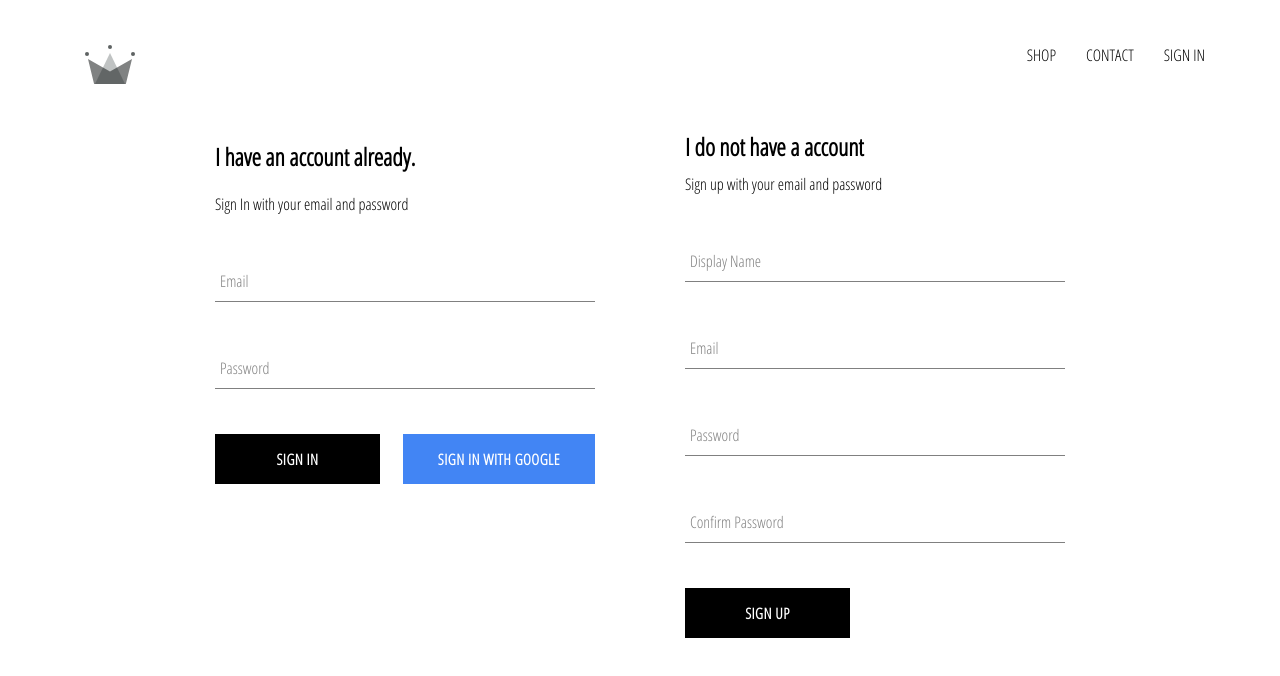
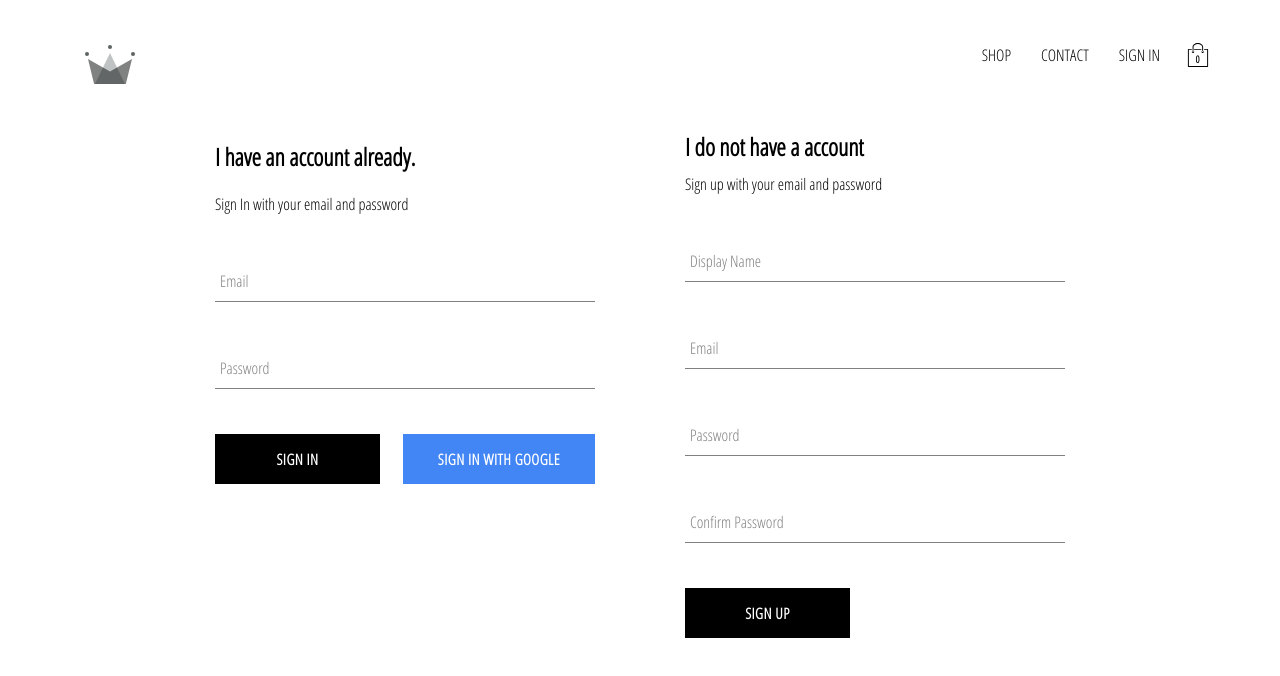
Before and after one commit to Fysl/shopping-react, a React (Create React App) app: page /signin in a window 1280 px wide. Shown: the top 676 px of the page. Built offline with nearby package versions, Linux system fonts and the light colour scheme; no server answers.

Commit message:
toggle Cart Added

```diff
--- a/src/components/Header/header.component.jsx
+++ b/src/components/Header/header.component.jsx
@@ -5,9 +5,11 @@
 import '../Header/header.styles.scss'
 import { ReactComponent as Logo } from '../../assets/crown.svg'
 import { auth } from '../../firebase/firebase.util'
+import CartIcon from '../cart-icon/cart-icon.component'
+import CartDropDown from '../cart-dropdown/cart-dropdown.component'
 
 
-const Header = ({ currentUser }) => (
+const Header = ({ currentUser,hidden }) => (
     <div className='header'>
         <Link className='logo-container' to="/">
             <Logo className='logo' />
@@ -24,12 +26,18 @@
           SIGN IN
         </Link>
       )}
+      <CartIcon />
         </div>
+        {
+          hidden ? null:<CartDropDown />
+        }
+
     </div>
 )
-const  mapStateToProps = (state) => ({
+const  mapStateToProps = ({user:{currentUser},cart:{hidden}}) => ({
 
-       currentUser:state.user.currentUser
+       currentUser,
+       hidden
 
 })
 
--- /dev/null
+++ b/src/components/cart-dropdown/cart-dropdown.component.jsx
@@ -0,0 +1,14 @@
+import React from 'react'
+
+import CustomButton from '../custom-button/custom-button.component'
+
+import './cart-dropdown.styles.scss'
+
+const CartDropDown =()=>(
+    <div className='cart-dropdown'>
+        <div className='cart-items' />
+      <CustomButton>Go To CheckOut</CustomButton>
+    </div>
+)
+
+export default CartDropDown;
--- /dev/null
+++ b/src/components/cart-dropdown/cart-dropdown.styles.scss
@@ -0,0 +1,24 @@
+.cart-dropdown {
+    position: absolute;
+    width: 240px;
+    height: 340px;
+    display: flex;
+    flex-direction: column;
+    padding: 20px;
+    border: 1px solid black;
+    background-color: white;
+    top: 90px;
+    right: 40px;
+    z-index: 5;
+
+    .cart-items {
+      height: 240px;
+      display: flex;
+      flex-direction: column;
+      overflow: scroll;
+    }
+
+    button {
+      margin-top: auto;
+    }
+  }
--- /dev/null
+++ b/src/components/cart-icon/cart-icon.component.jsx
@@ -0,0 +1,23 @@
+import React from 'react'
+import {connect} from 'react-redux'
+
+import {toggleCartHidden} from '../../redux/cart/cart.actions'
+
+import {ReactComponent as ShoppingIcon} from '../../assets/shopping-bag.svg'
+import './cart-icon.styles.scss'
+
+const CartIcon =({toggleCartHidden})=>(
+    <div className='cart-icon' onClick={toggleCartHidden}>
+        <ShoppingIcon className='shopping-icon' />
+        <span className='item-count'>0</span>
+    </div>
+)
+
+const mapDispatchToProps =dispatch => ({
+    toggleCartHidden : ()=> dispatch(toggleCartHidden())
+})
+
+
+
+
+export default connect(null,mapDispatchToProps)(CartIcon) ;
--- /dev/null
+++ b/src/components/cart-icon/cart-icon.styles.scss
@@ -0,0 +1,21 @@
+.cart-icon {
+    width: 45px;
+    height: 45px;
+    position: relative;
+    display: flex;
+    align-items: center;
+    justify-content: center;
+    cursor: pointer;
+
+    .shopping-icon {
+      width: 24px;
+      height: 24px;
+    }
+
+    .item-count {
+      position: absolute;
+      font-size: 10px;
+      font-weight: bold;
+      bottom: 12px;
+    }
+  }
--- /dev/null
+++ b/src/redux/cart/cart.actions.js
@@ -0,0 +1,6 @@
+import {CartActionTypes} from './cart.types';
+
+export const toggleCartHidden=()=>({
+
+    type:CartActionTypes.TOGGLE_CART_HIDDEN
+})
--- /dev/null
+++ b/src/redux/cart/cart.reducer.js
@@ -0,0 +1,24 @@
+import {CartActionTypes} from './cart.types';
+
+const INITIAL_STATE = {
+
+    hidden:true
+};
+
+const cartReducer=(state=INITIAL_STATE,action)=>{
+switch(action.type){
+
+    case CartActionTypes.TOGGLE_CART_HIDDEN:
+        return {
+     ...state,
+     hidden:!state.hidden
+
+        };
+
+    default :
+    return state
+
+}
+
+}
+export default cartReducer
--- /dev/null
+++ b/src/redux/cart/cart.types.js
@@ -0,0 +1,3 @@
+export const CartActionTypes={
+    TOGGLE_CART_HIDDEN:'TOGGLE_CART_HIDDEN'
+}
--- a/src/redux/root.reducer.js
+++ b/src/redux/root.reducer.js
@@ -1,9 +1,11 @@
 import {combineReducers} from 'redux'
 
 import userReducer from './user/user.reducer'
+import cartReducer from './cart/cart.reducer'
 
 
 export default combineReducers({
 
-    user:userReducer
+    user:userReducer,
+    cart:cartReducer
 })
```
Also changed, not shown: src/assets/shopping-bag.svg (added).
